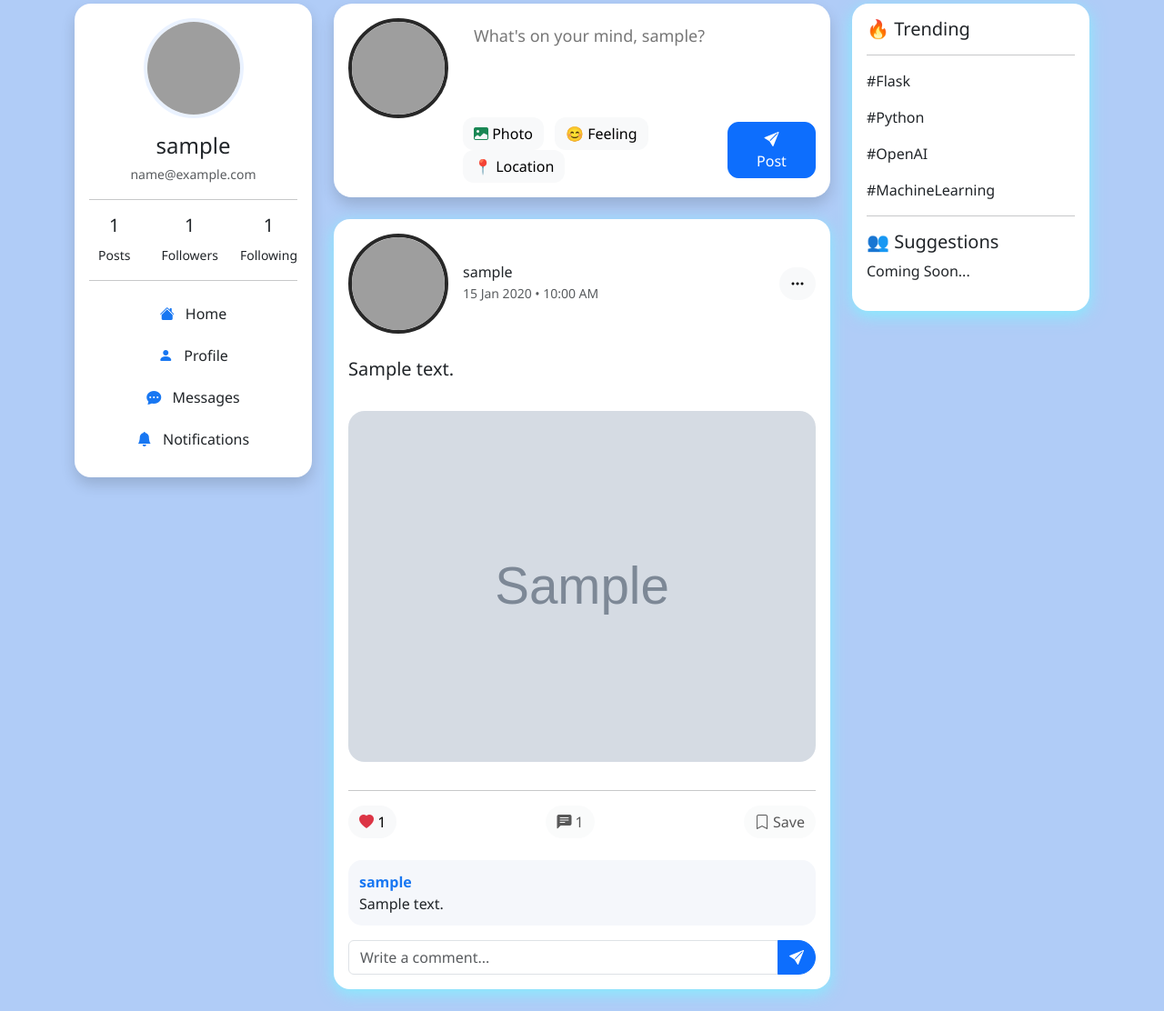
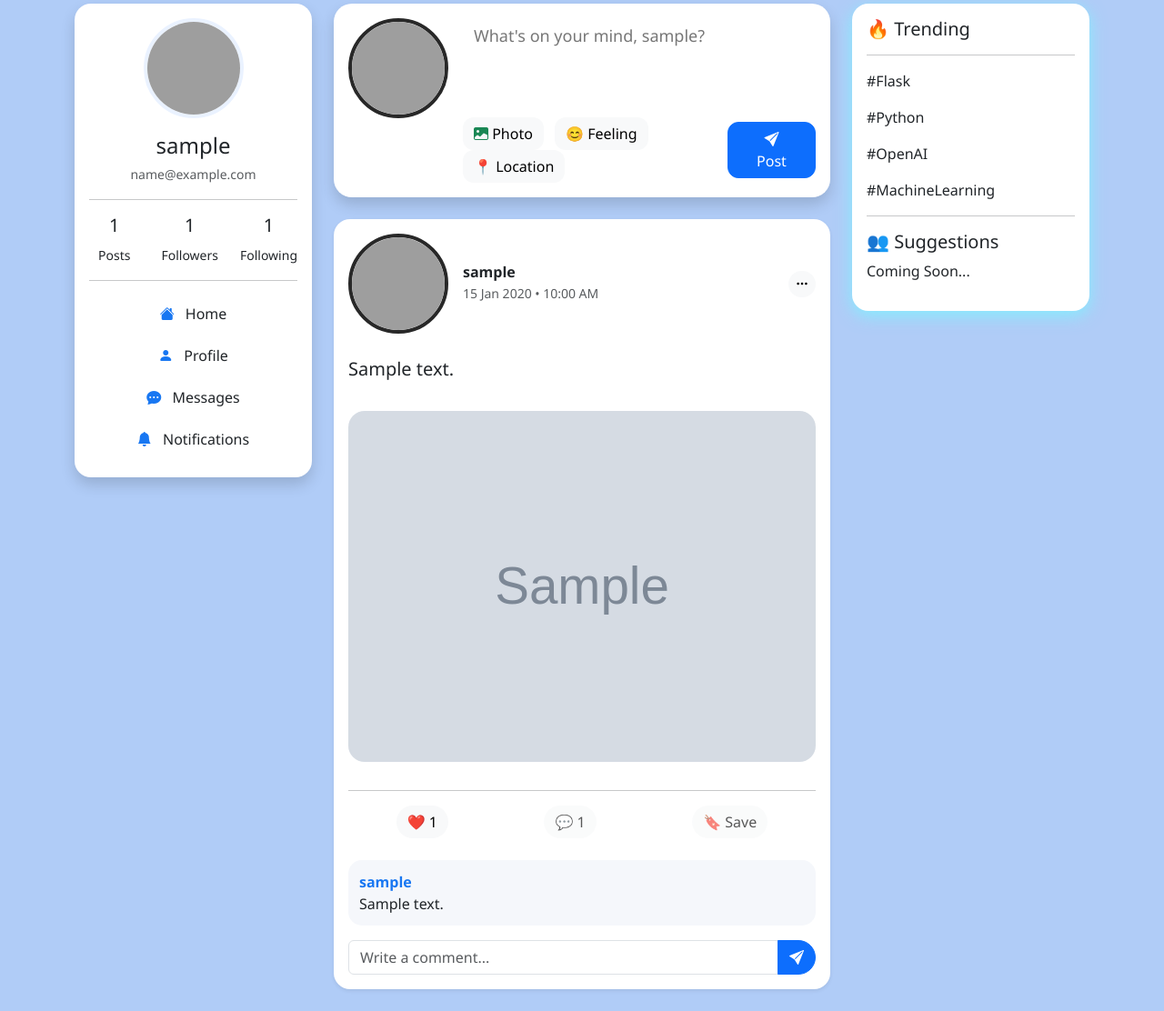
Before and after one commit to Aryanji4201/SocialSphere, a Flask app: page / in a window 1280 px wide. Shown: the part 146-1258 px from the top of the page at 91% size. Run offline with Flask 3, Linux system fonts and the light colour scheme; a user stored in the database is signed in; tables that the repository leaves empty hold one stand-in row (values such as "Sample post"); grey boxes marked "Sample" are stand-in pictures; grey boxes are pictures that could not be loaded.

Commit message:
Redesign feed cards and create post UI

```diff
--- a/app/templates/components/post_card.html
+++ b/app/templates/components/post_card.html
@@ -1,20 +1,19 @@
-<div class="card feed-post mb-4">
+<div class="card feed-post shadow-sm mb-4">
 
     <div class="card-body">
 
         <!-- Header -->
-
         <div class="d-flex align-items-center">
 
             <img
                 src="https://ui-avatars.com/api/?name={{ post.author.username }}&background=1877f2&color=fff"
-                class="rounded-circle"
-                width="50"
-                height="50">
+                width="48"
+                height="48"
+                class="rounded-circle">
 
             <div class="ms-3 flex-grow-1">
 
-                <h6 class="mb-0">
+                <h6 class="mb-0 fw-bold">
 
                     <a
                         href="/profile/{{ post.author.id }}"
@@ -39,7 +38,7 @@
             <div class="dropdown">
 
                 <button
-                    class="btn btn-light"
+                    class="btn btn-light btn-sm"
                     data-bs-toggle="dropdown">
 
                     <i class="bi bi-three-dots"></i>
@@ -84,9 +83,9 @@
 
         </div>
 
-        <!-- Post Content -->
+        <!-- Content -->
 
-        <p class="mt-4 fs-5">
+        <p class="mt-4 mb-3 fs-5">
 
             {{ post.content }}
 
@@ -104,17 +103,15 @@
 
         <hr>
 
-        <!-- Buttons -->
+        <!-- Action Buttons -->
 
-        <div class="d-flex justify-content-between">
+        <div class="d-flex justify-content-around">
 
             <a
                 href="/like/{{ post.id }}"
                 class="btn btn-light">
 
-                <i class="bi bi-heart-fill text-danger"></i>
-
-                {{ post.likes|length }}
+                ❤️ {{ post.likes|length }}
 
             </a>
 
@@ -122,9 +119,7 @@
                 class="btn btn-light"
                 disabled>
 
-                <i class="bi bi-chat-left-text-fill"></i>
-
-                {{ post.comments|length }}
+                💬 {{ post.comments|length }}
 
             </button>
 
@@ -132,15 +127,15 @@
                 class="btn btn-light"
                 disabled>
 
-                <i class="bi bi-bookmark"></i>
-
-                Save
+                🔖 Save
 
             </button>
 
         </div>
 
         <!-- Comments -->
+
+        {% if post.comments %}
 
         <div class="mt-4">
 
@@ -164,7 +159,9 @@
 
         </div>
 
-        <!-- Comment Form -->
+        {% endif %}
+
+        <!-- Add Comment -->
 
         <form
             action="/comment/{{ post.id }}"
@@ -179,8 +176,7 @@
                     placeholder="Write a comment..."
                     required>
 
-                <button
-                    class="btn btn-primary">
+                <button class="btn btn-primary">
 
                     <i class="bi bi-send-fill"></i>
 
```
